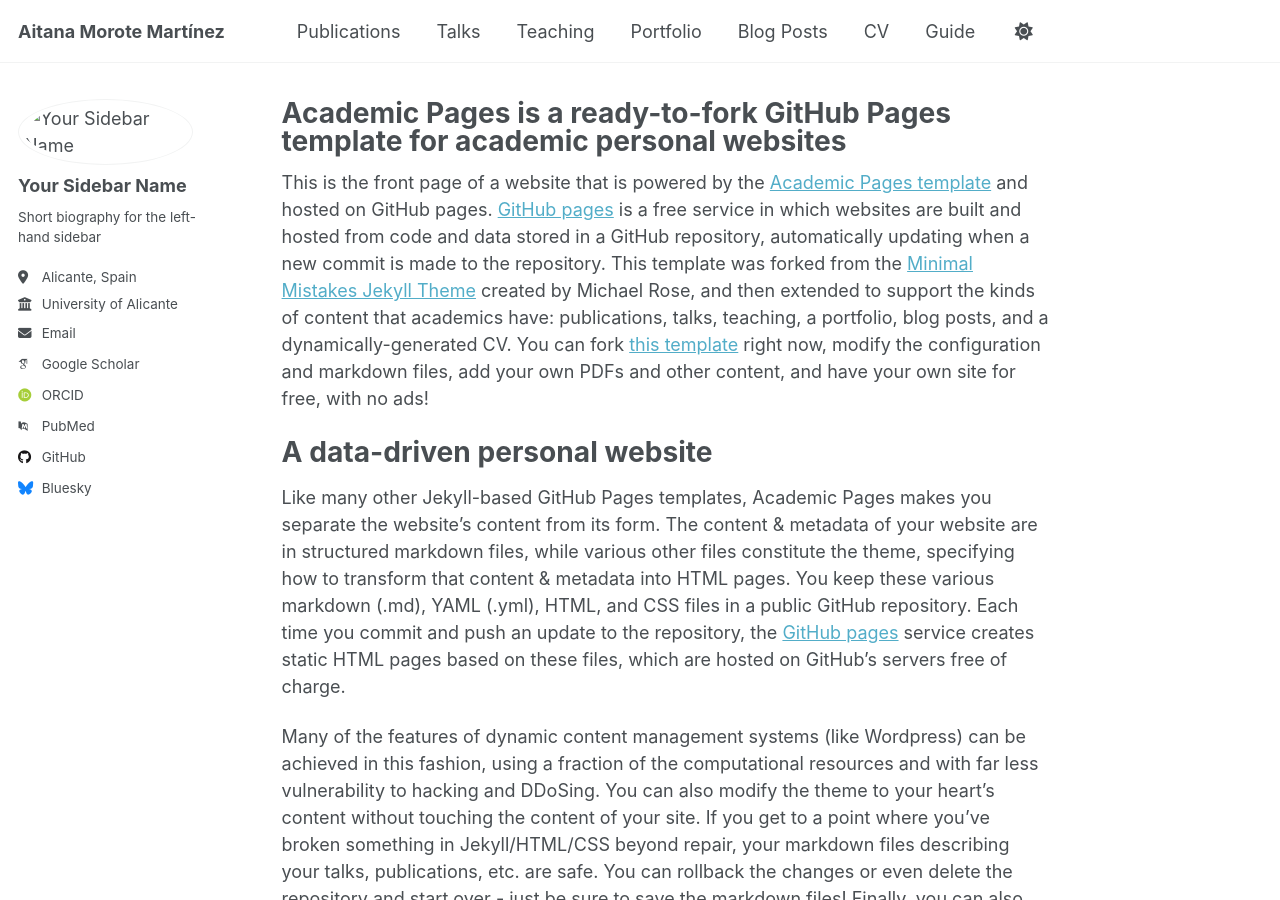
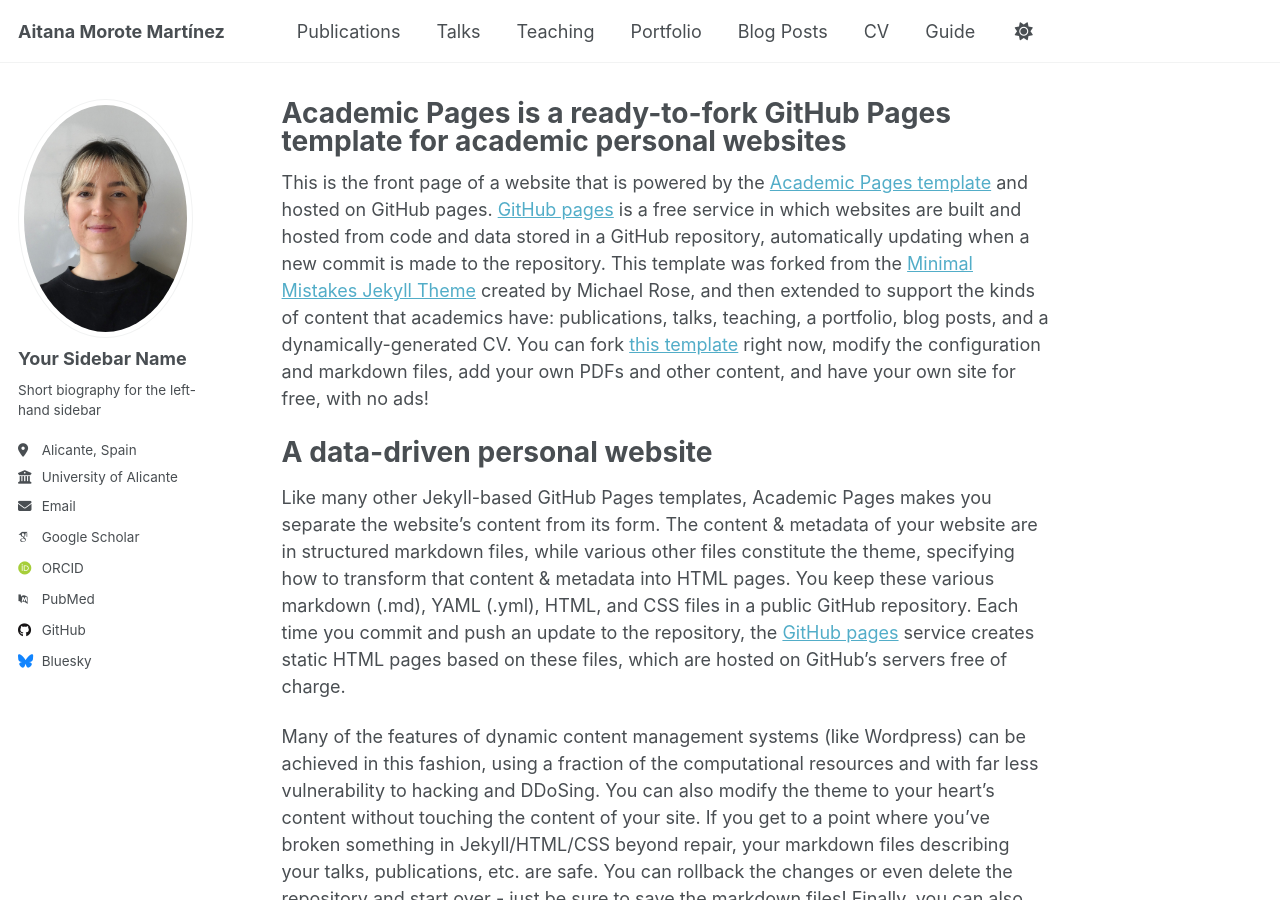
Before and after one commit to amm533/amm533.github.io, a Jekyll site: the page built from _pages/about.md, in a window 1280 px wide and 900 px high. Built offline with Jekyll 4.4.1, drawn with Linux system fonts in a browser that asks for light colours; some web fonts are replaced.

Commit message:
Update _config.yml

```diff
--- a/_config.yml
+++ b/_config.yml
@@ -22,7 +22,7 @@ repository               : "amm533/amm533.github.io"
 #               Additional customization can be done by editing /_includes/author-profile.html
 author:
   # Biographic information
-  avatar           : "images/Aitana_.jpg"
+  avatar           : "Aitana_.jpg"
   name             : "Your Sidebar Name"
   pronouns         : # example: "she/her"
   bio              : "Short biography for the left-hand sidebar"
```
